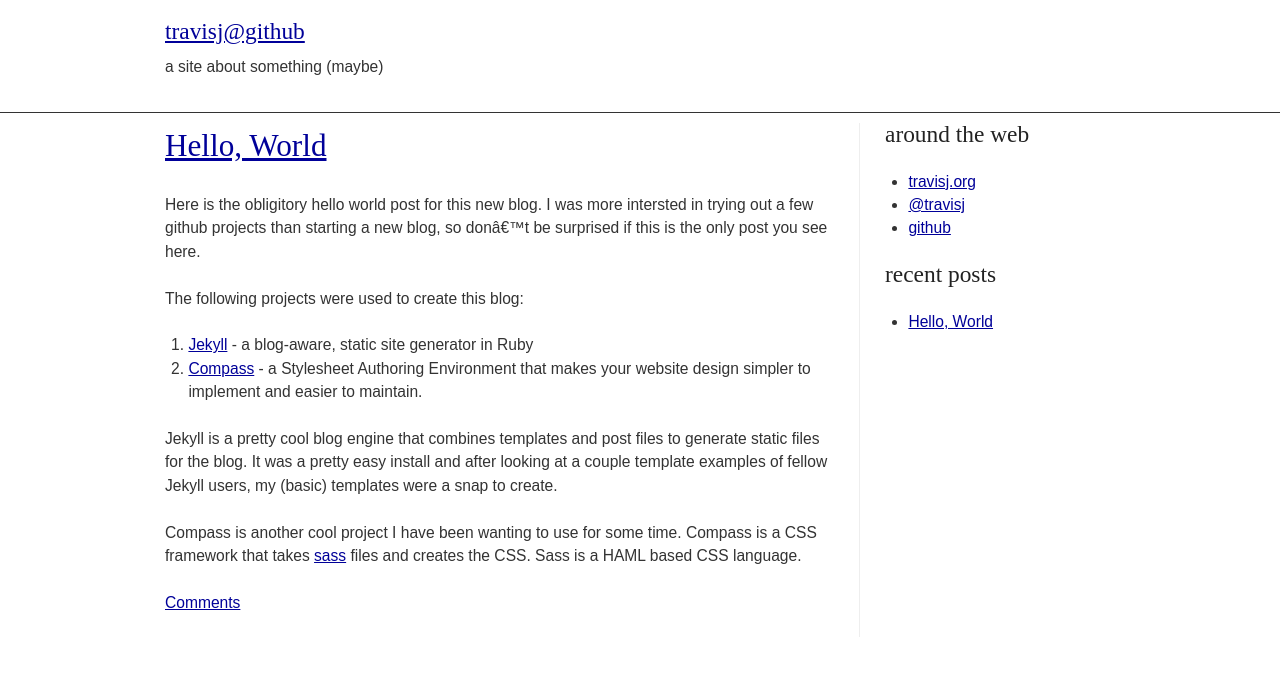
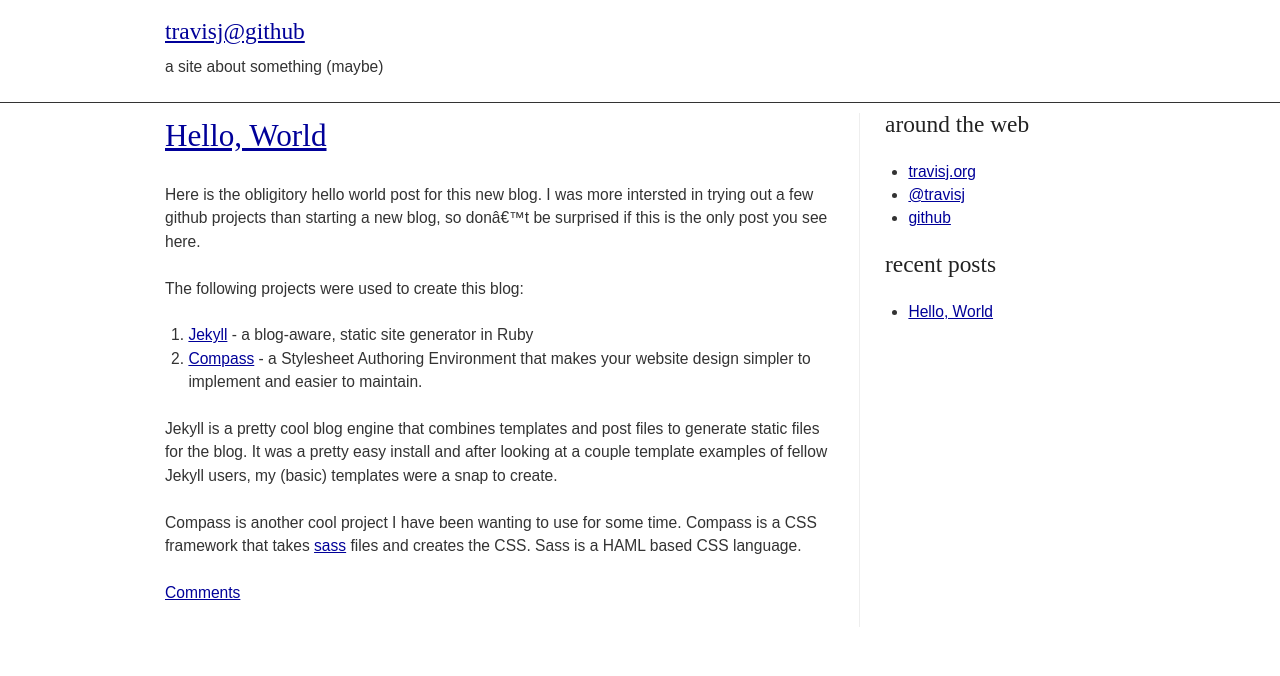
Before and after one commit to travisj/travisj.github.com, a Jekyll site: the page built from index.html, in a window 1280 px wide. Shown: the top 676 px of the page. Built offline with Jekyll 4.4.1, drawn with Linux system fonts in a browser that asks for light colours; Markdown is read by kramdown in place of the engine named in the settings; comment, search, counter and statistics services are not loaded.

Commit message:
css change

```diff
--- a/src/screen.sass
+++ b/src/screen.sass
@@ -35,7 +35,6 @@
 		bottom: 1px solid #333
 	padding:
 		top: 20px
-		bottom: 10px
 	h1
 		color: #333
 		font-size: 1.5em
--- a/stylesheets/screen.css
+++ b/stylesheets/screen.css
@@ -572,7 +572,7 @@
 form.bp input.text, form.bp input.title { width: 300px; }
 form.bp textarea { width: 390px; height: 250px; }
 
-div#header { font-size: 1.3em; font-family: "junction-1","junction-2", sans-serif; border-bottom: 1px solid #333; padding-top: 20px; padding-bottom: 10px; }
+div#header { font-size: 1.3em; font-family: "junction-1","junction-2", sans-serif; border-bottom: 1px solid #333; padding-top: 20px; }
 div#header h1, div#header h2, div#header h3 { font-family: "museo-1","museo-2",serif; }
 div#header h1 { color: #333; font-size: 1.5em; }
 
```
